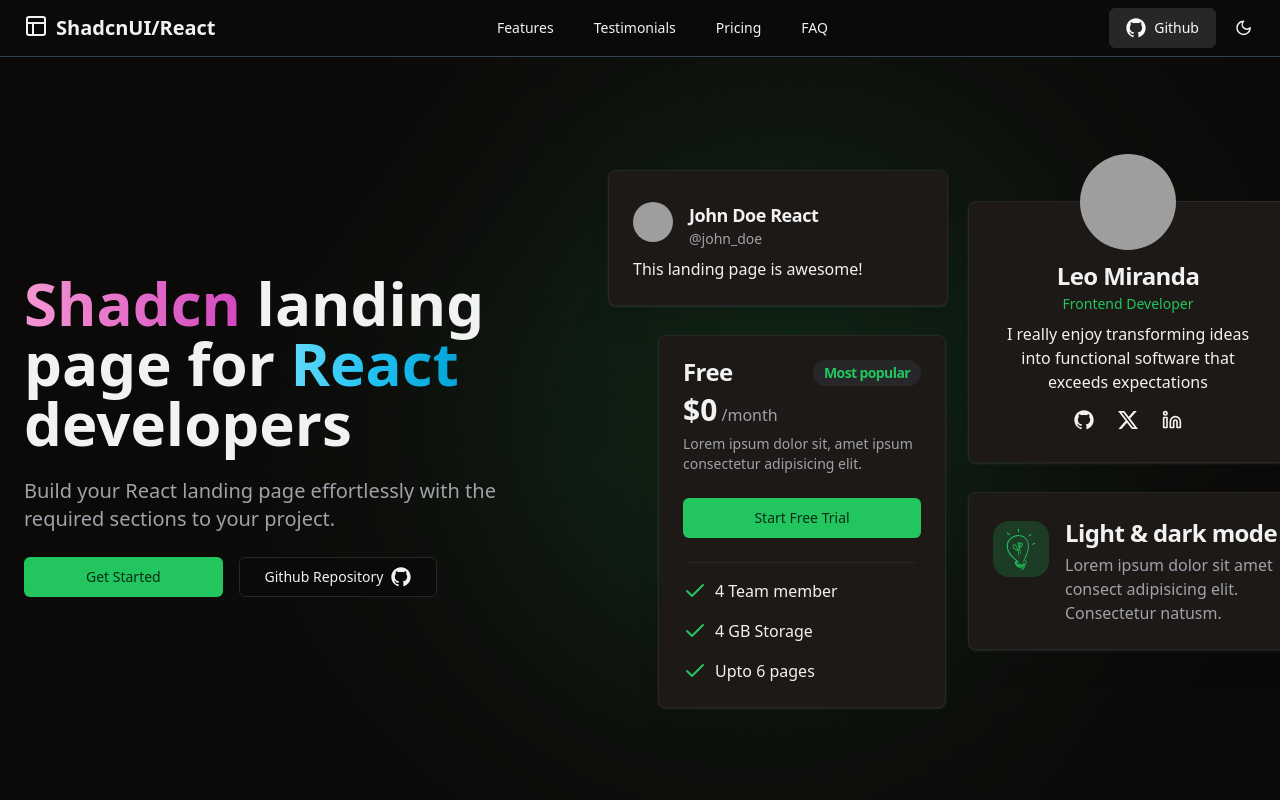
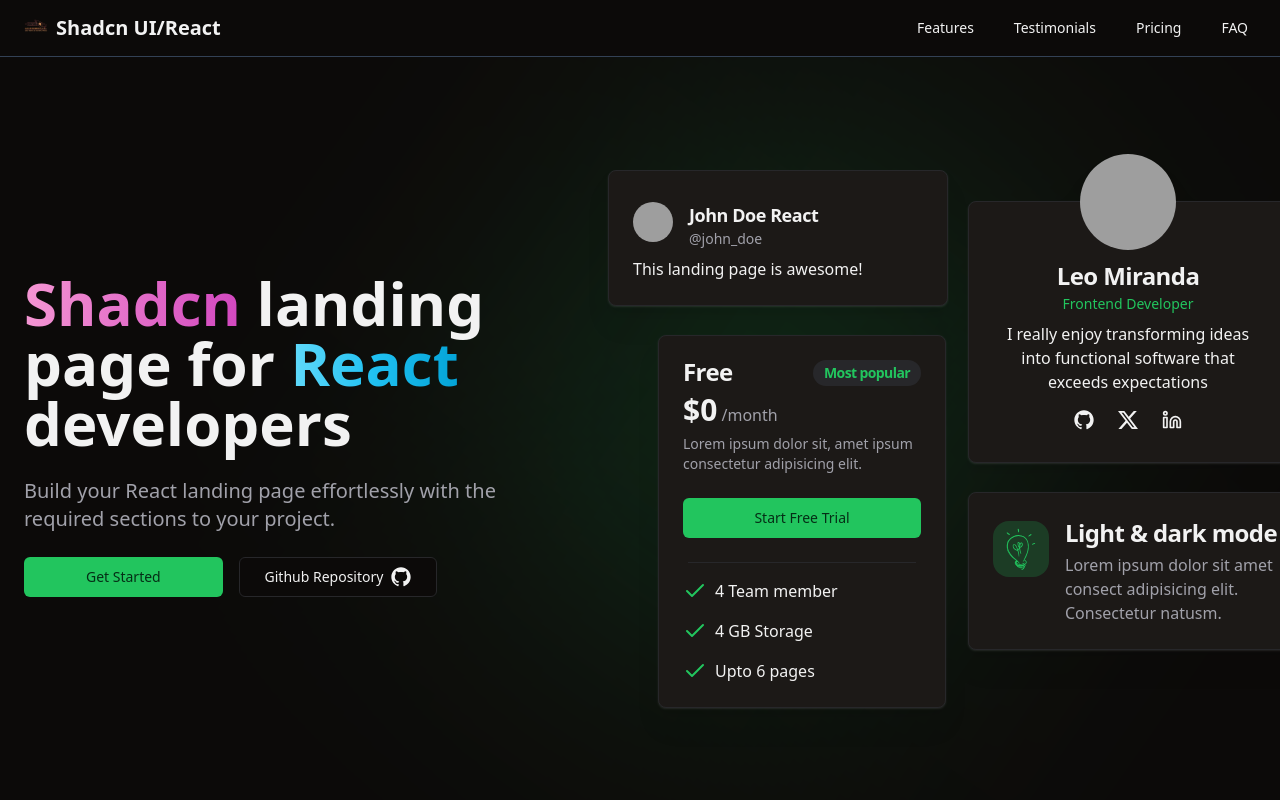
Before and after one commit to DevIecm/Restaurante-Gely-s, a React (Vite) app in the folder front-end/: page / in a window 1280 px wide. Shown: the top 800 px of the page. Built offline with nearby package versions, Linux system fonts and the light colour scheme; grey boxes are pictures that could not be loaded.

Commit message:
(Feat) Footer an Navbar

```diff
--- a/front-end/src/components/Footer.tsx
+++ b/front-end/src/components/Footer.tsx
@@ -152,15 +152,7 @@
 
       <section className="container pb-14 text-center">
         <h3>
-          &copy; 2024 Landing page made by{" "}
-          <a
-            rel="noreferrer noopener"
-            target="_blank"
-            href="https://www.linkedin.com/in/leopoldo-miranda/"
-            className="text-primary transition-all border-primary hover:border-b-2"
-          >
-            Leo Miranda
-          </a>
+          &copy; 2026 Desarrollado por NsnSoft México. Todos los derechos reservados.
         </h3>
       </section>
     </footer>
--- a/front-end/src/components/Navbar.tsx
+++ b/front-end/src/components/Navbar.tsx
@@ -12,11 +12,9 @@
   SheetTrigger,
 } from "@/components/ui/sheet";
 
-import { GitHubLogoIcon } from "@radix-ui/react-icons";
 import { buttonVariants } from "./ui/button";
 import { Menu } from "lucide-react";
-import { ModeToggle } from "./mode-toggle";
-import { LogoIcon } from "./Icons";
+import icon from "@/assets/icono-head.png";
 
 interface RouteProps {
   href: string;
@@ -54,14 +52,13 @@
               href="/"
               className="ml-2 font-bold text-xl flex"
             >
-              <LogoIcon />
-              ShadcnUI/React
+              <img src={icon} alt="Logo" className="w-6 h-6 mr-2" />
+              Shadcn UI/React
             </a>
           </NavigationMenuItem>
 
           {/* mobile */}
           <span className="flex md:hidden">
-            <ModeToggle />
 
             <Sheet
               open={isOpen}
@@ -78,8 +75,8 @@
 
               <SheetContent side={"left"}>
                 <SheetHeader>
-                  <SheetTitle className="font-bold text-xl">
-                    Shadcn/React
+                  <SheetTitle className="font-bold text-sm mt-4">
+                    La Flor de México Panadería y Pastelería
                   </SheetTitle>
                 </SheetHeader>
                 <nav className="flex flex-col justify-center items-center gap-2 mt-4">
@@ -94,17 +91,6 @@
                       {label}
                     </a>
                   ))}
-                  <a
-                    rel="noreferrer noopener"
-                    href="https://github.com/leoMirandaa/shadcn-landing-page.git"
-                    target="_blank"
-                    className={`w-[110px] border ${buttonVariants({
-                      variant: "secondary",
-                    })}`}
-                  >
-                    <GitHubLogoIcon className="mr-2 w-5 h-5" />
-                    Github
-                  </a>
                 </nav>
               </SheetContent>
             </Sheet>
@@ -125,20 +111,6 @@
               </a>
             ))}
           </nav>
-
-          <div className="hidden md:flex gap-2">
-            <a
-              rel="noreferrer noopener"
-              href="https://github.com/leoMirandaa/shadcn-landing-page.git"
-              target="_blank"
-              className={`border ${buttonVariants({ variant: "secondary" })}`}
-            >
-              <GitHubLogoIcon className="mr-2 w-5 h-5" />
-              Github
-            </a>
-
-            <ModeToggle />
-          </div>
         </NavigationMenuList>
       </NavigationMenu>
     </header>
```
Also changed, not shown: 1 other file (tests, documents, lock files or other folders).
